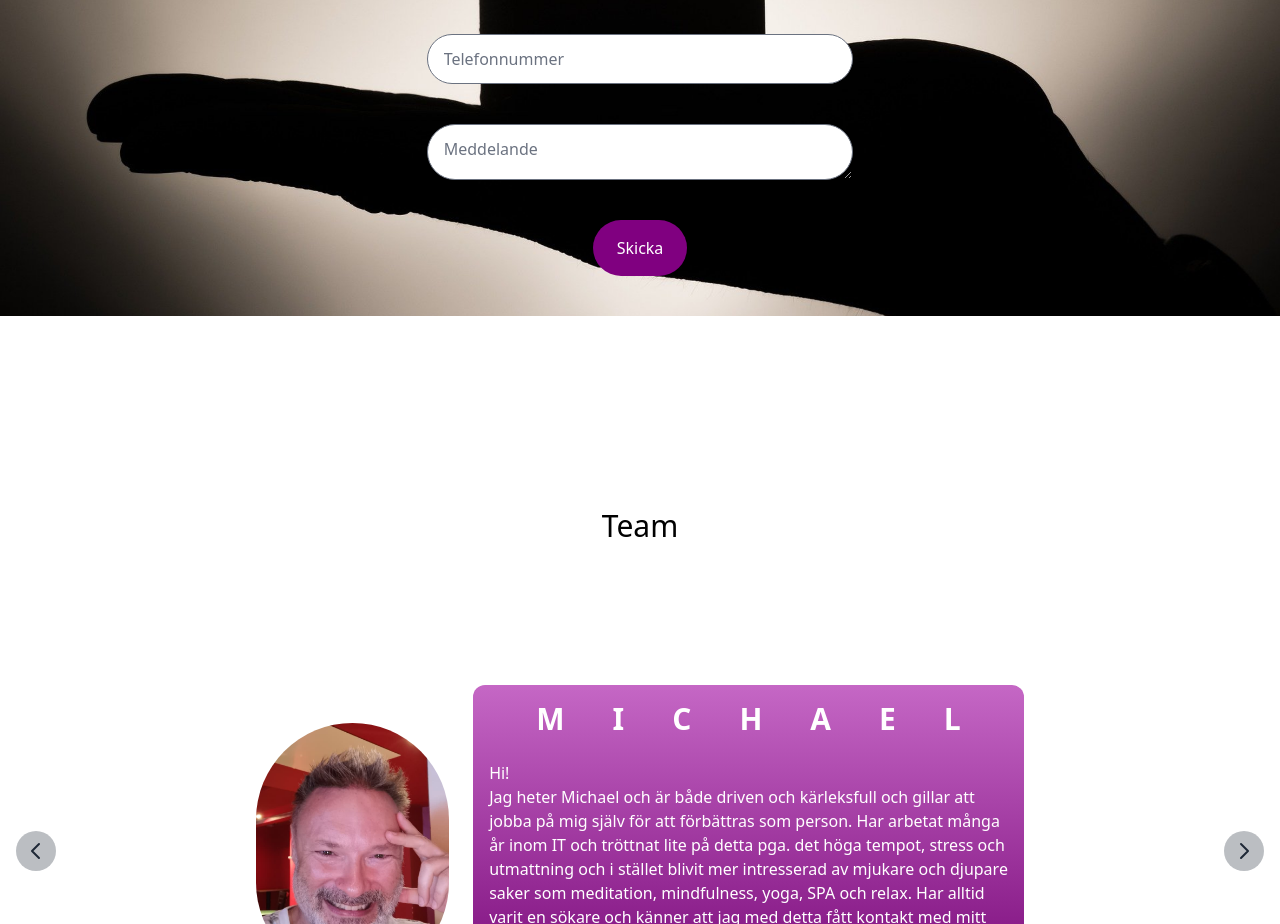
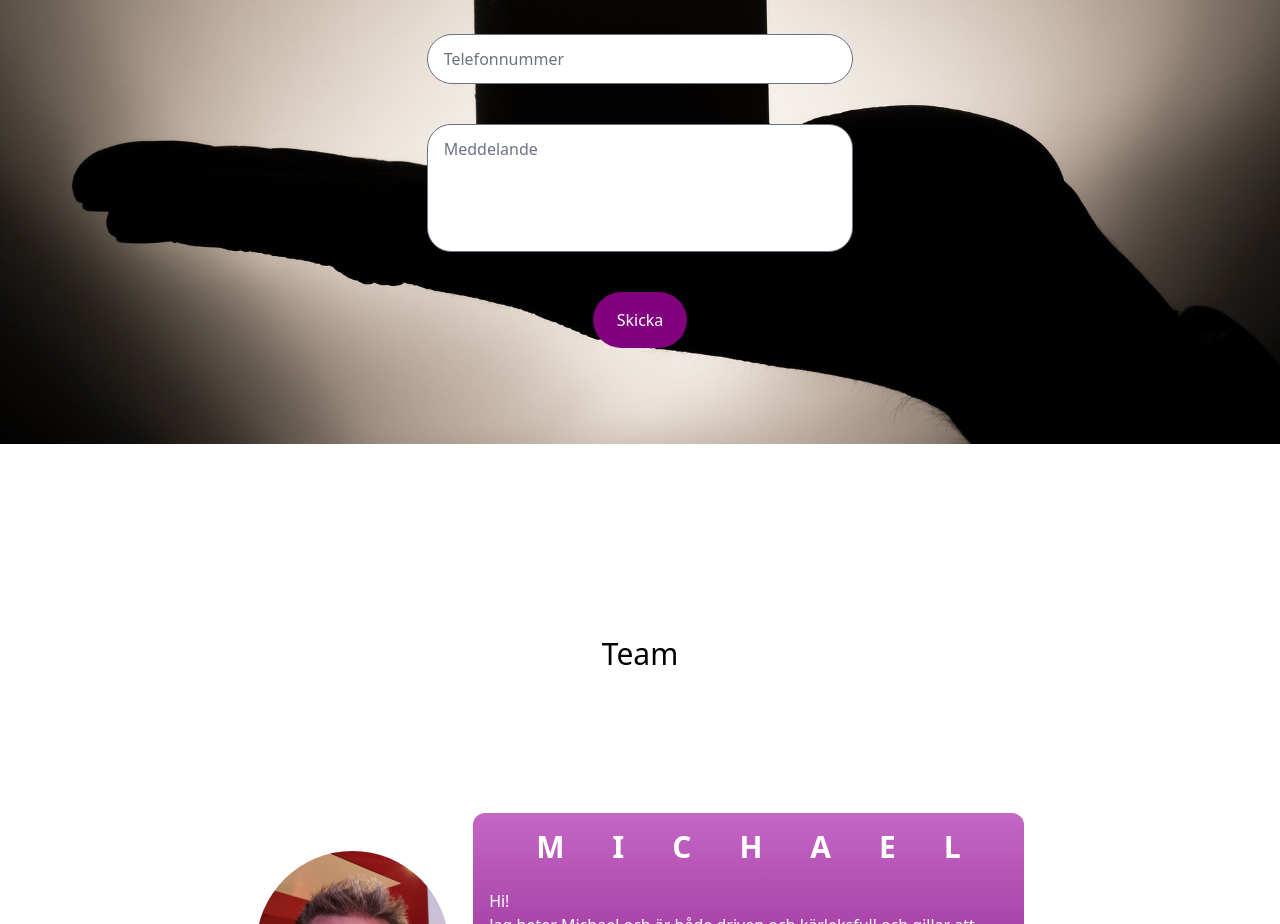
Before and after one commit to dzifors/ljuskristallen, a Next.js app in the folder frontend/: page / in a window 1280 px wide. Shown: the part 3100-4024 px from the top of the page. Built offline with nearby package versions, Linux system fonts and the light colour scheme.

Commit message:
change spacing in contact section

```diff
--- a/frontend/src/sections/contact.tsx
+++ b/frontend/src/sections/contact.tsx
@@ -34,12 +34,12 @@ const Contact = () => {
           />
           <textarea
             name="message"
-            className="h-14 w-1/3 rounded-full px-4 py-3"
+            className="h-32 w-1/3 resize-none rounded-3xl px-4 py-3"
             placeholder="Meddelande"
           />
           <button
             type="submit"
-            className="mb-10 rounded-full bg-[purple] px-6 py-4 text-white hover:bg-transparent hover:text-[purple] hover:outline hover:outline-[purple]"
+            className="mb-24 rounded-full bg-[purple] px-6 py-4 text-white hover:bg-transparent hover:text-[purple] hover:outline hover:outline-[purple]"
           >
             Skicka
           </button>
```
